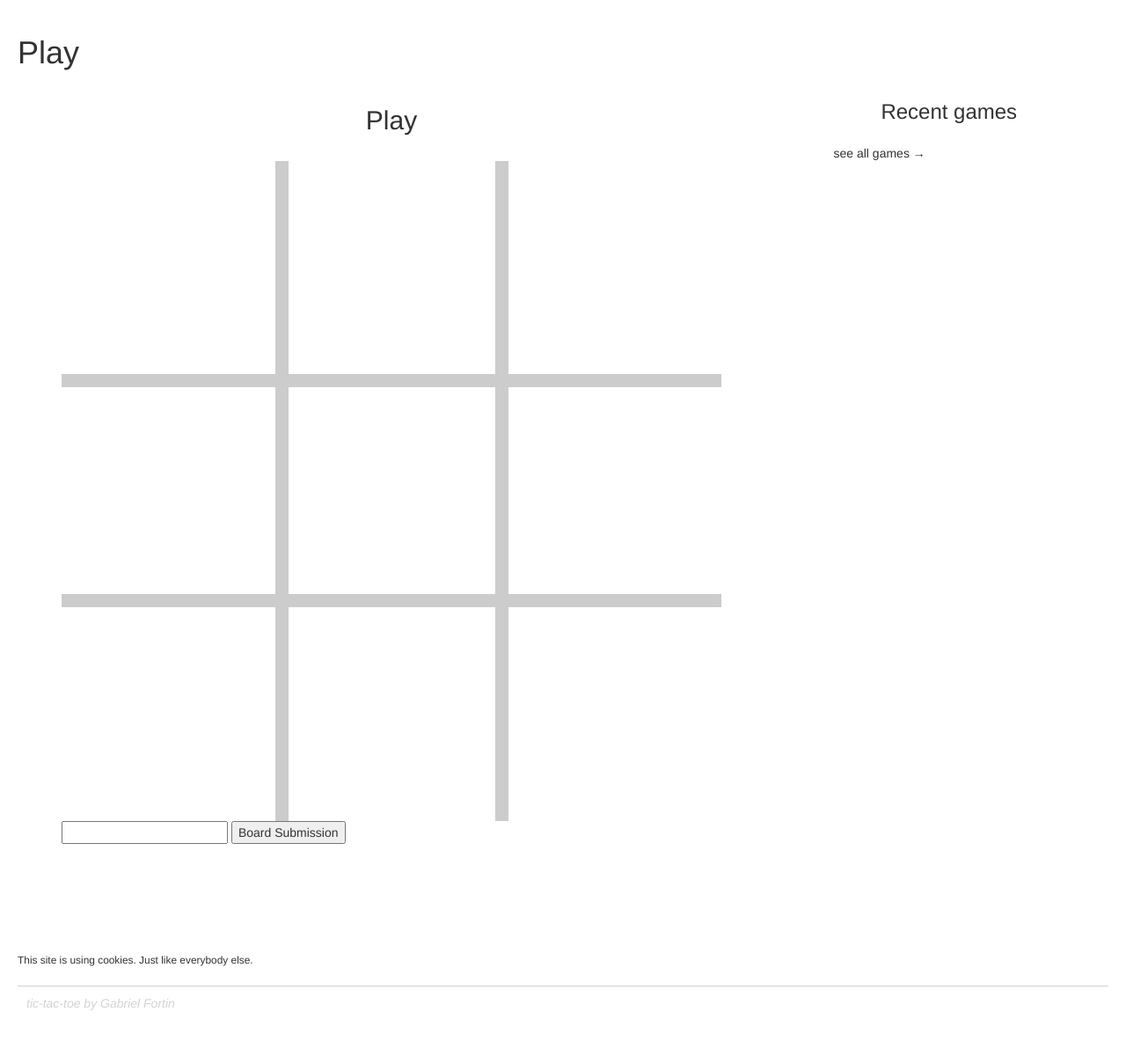
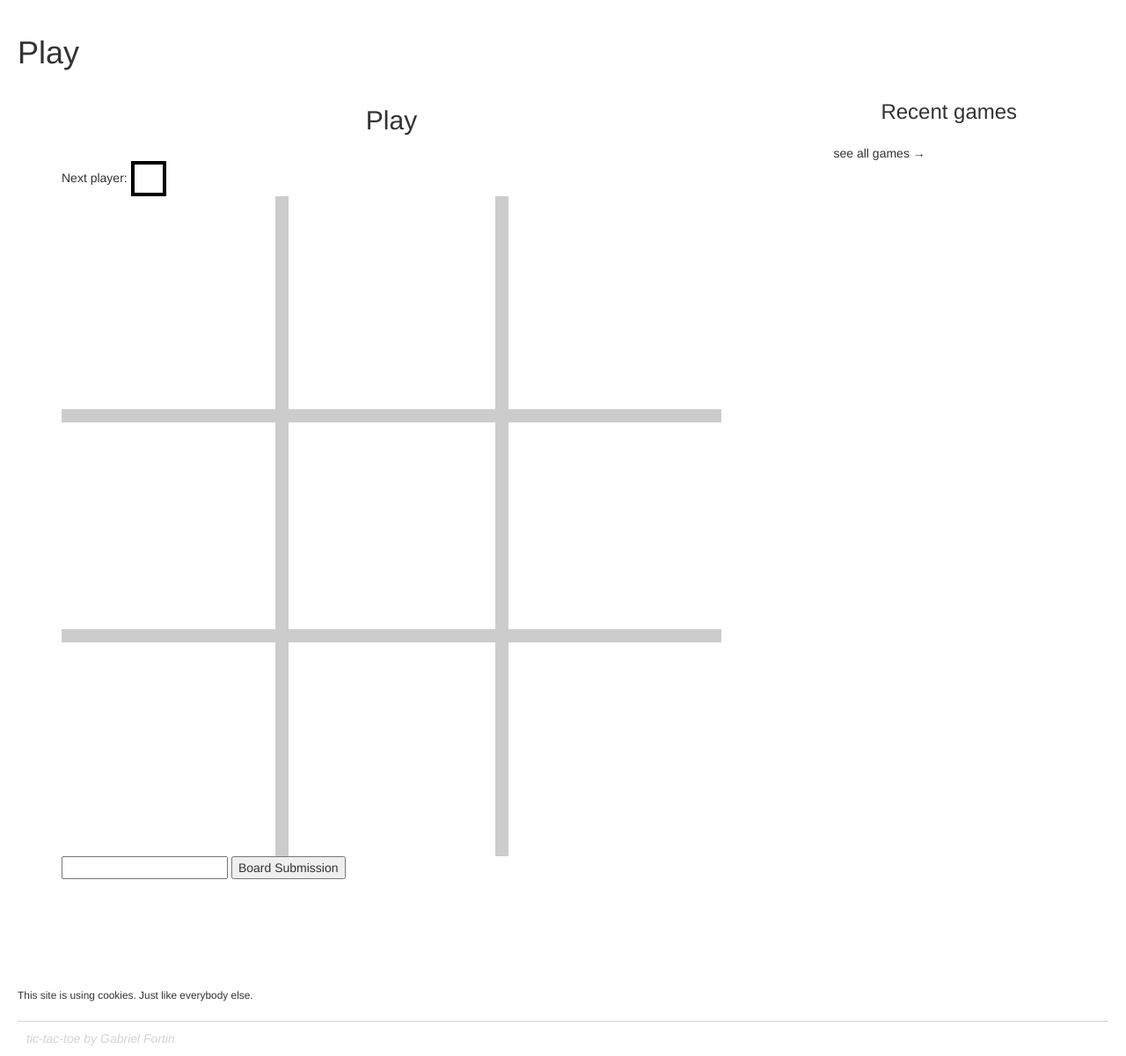
Before and after one commit to gabriel-fortin/tic-tac-toe, a CodeIgniter app: page /database/tic-tac-toe/play in a window 1280 px wide. Shown: the whole page at 88% size. Before the commit the page ends 1148 px from the top, so only its background shows below. Run offline with CodeIgniter, Linux system fonts and the light colour scheme; the visitor is signed in with stand-in values (Sample User, id 1); data that the repository does not hold is empty.

Commit message:
add next player symbol

```diff
--- a/application/views/ttt/play.php
+++ b/application/views/ttt/play.php
@@ -8,6 +8,10 @@
                     col-xs-12
                     col-sm-offset-0 col-sm-8">
             <h2>Play</h2>
+
+            Next player:
+            <img src="/assets/img/empty.svg" id="next_player_symbol" name="next_player_symbol" />
+
             <?php
                 $this->load->view('ttt/board', ['clickable' => TRUE]);
             ?>
--- a/assets/css/style.css
+++ b/assets/css/style.css
@@ -84,3 +84,10 @@ td .content {
     margin-bottom: 0;
     padding-bottom: 3%;
 }
+
+/* next player's symbol */
+#next_player_symbol {
+    width: 40px;
+    height: 40px;
+    border: black solid 4px;
+}
```
